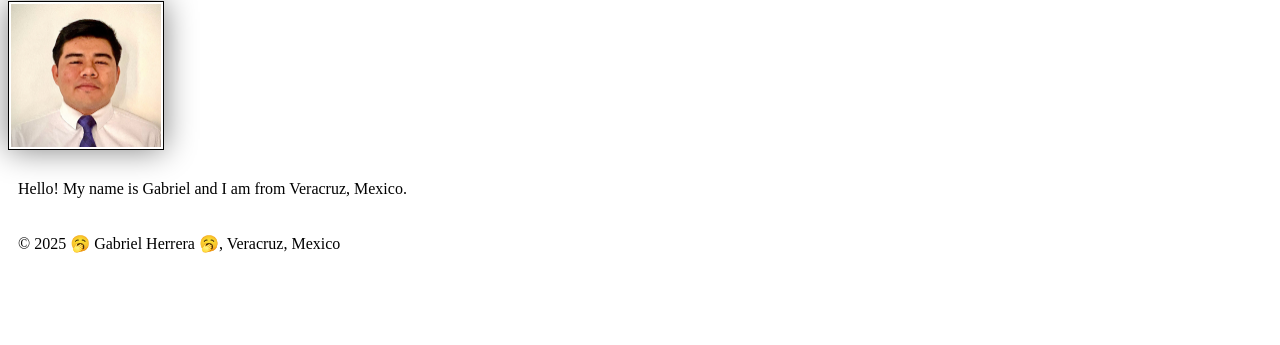
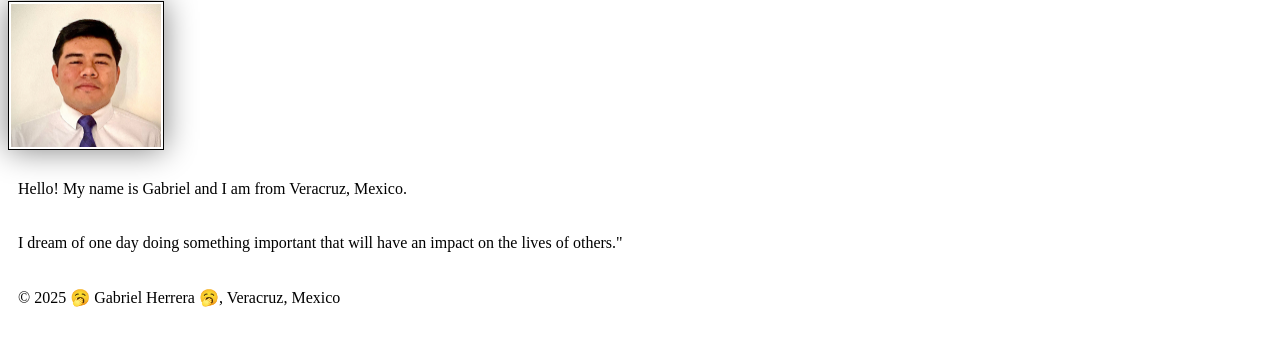
Before and after one commit to GabrielEimar-H/WGR130, a plain HTML site: page index.html in a window 1280 px wide. Shown: the part 223-568 px from the top of the page. Drawn offline with Linux system fonts and the light colour scheme.

Commit message:
Update index.html

```diff
--- a/index.html
+++ b/index.html
@@ -19,6 +19,8 @@
             <p>Hello! My name is Gabriel and I am from Veracruz, Mexico.</p>
         </main>
         <footer>
+            <p>I dream of one day doing something important that will have an impact on the lives of others."</p>
+
             <p> © 2025 🥱 Gabriel Herrera 🥱, Veracruz, Mexico </p>
         </footer>
     </body>
```
